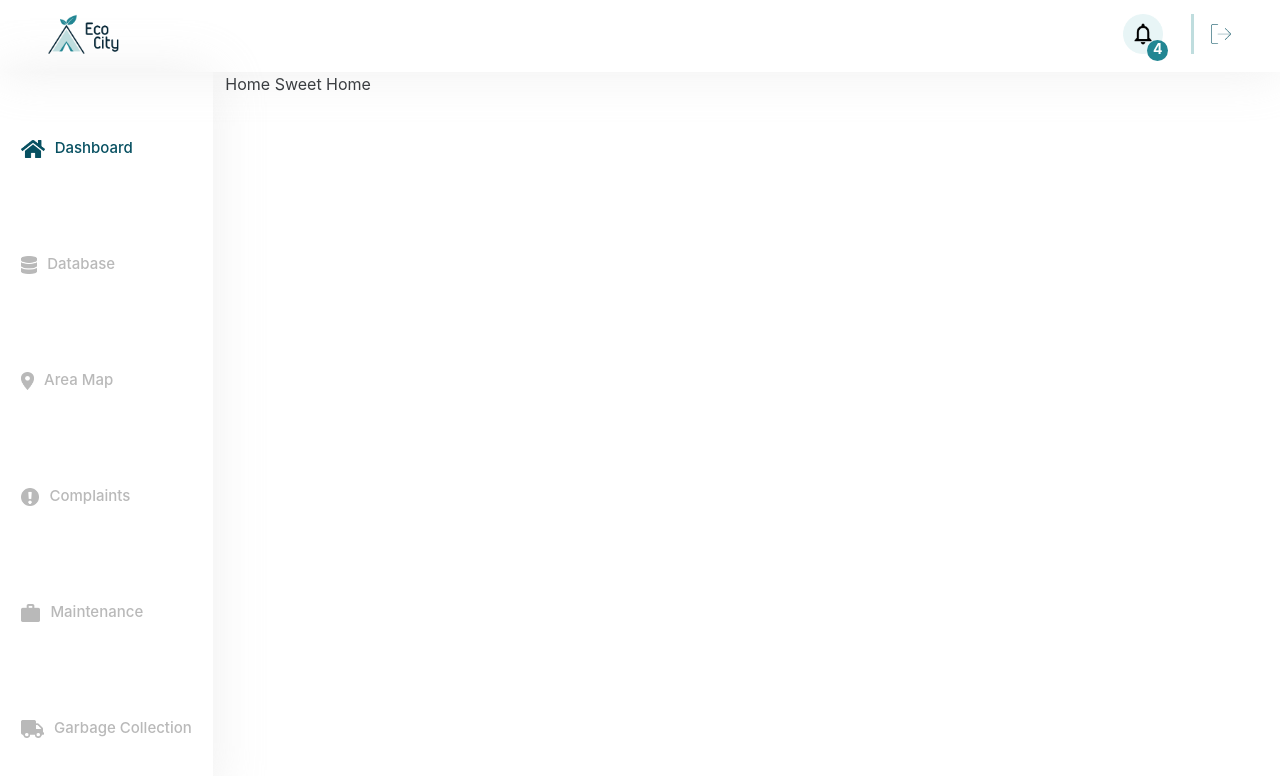
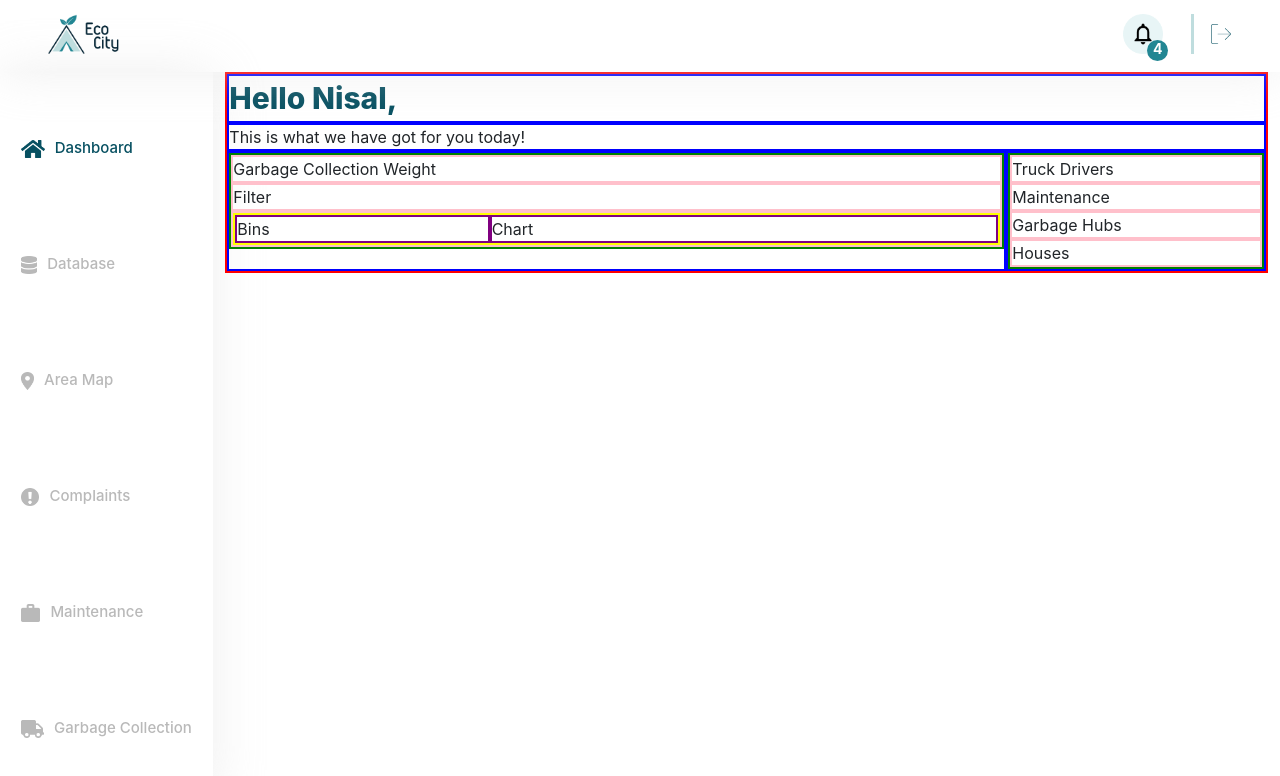
Before and after one commit to IsuruVihan/EcoCity, a React (Create React App) app in the folder admin/: page /dashboard in a window 1280 px wide. Shown: the top 776 px of the page. Built offline with nearby package versions, Linux system fonts and the light colour scheme.

Commit message:
Dashboard Sketch Done

```diff
--- a/admin/src/pages/Dashboard/Dashboard.js
+++ b/admin/src/pages/Dashboard/Dashboard.js
@@ -11,16 +11,49 @@ import Footer from "../../common/Footer";
 
 const Dashboard = () => {
     return (
+        // <Col className='' lg={10}>
+        //     <Row className="m-0" style={{border: '2px solid red', fontWeight: 800, fontSize: 30, color: '#075061'}}>Hello Nisal,</Row>
+        //     <Row className="m-0" style={{border: '2px solid red', fontSize: 12, fontWeight: 500}}>Hello Nisal. This is what we have got for you today</Row>
+        //     <Row className="m-0" style={{border: '2px solid red', width: '100%'}}>
+        //         <Col lg={9} className='p-0' style={{border: '2px solid green'}}>
+        //
+        //         </Col>
+        //         <Col lg={3} className='p-0' style={{border: '2px solid green'}}>
+        //             <Row className="m-0" style={{border: '2px solid blue'}}>Truck Drivers</Row>
+        //             <Row className="m-0" style={{border: '2px solid blue'}}>Maintenance Crew</Row>
+        //             <Row className="m-0" style={{border: '2px solid blue'}}>Garbage Hubs</Row>
+        //             <Row className="m-0" style={{border: '2px solid blue'}}>Houses</Row>
+        //         </Col>
+        //     </Row>
+        // </Col>
+
         <Col className='' lg={10}>
-            Home Sweet Home
+            <Row className="m-0" style={{border: '2px solid red'}}>
+                <Col className="p-0" style={{
+                    border: '2px solid blue', fontWeight: 800, fontSize: 30, color: '#075061'}} sm={12}>Hello Nisal,</Col>
+                <Col className="p-0" style={{border: '2px solid blue'}} sm={12}>This is what we have got for you today!</Col>
+                <Col lg={9} className="p-0" style={{border: '2px solid blue'}}>
+                    <Row className="m-0" style={{border: '2px solid green'}}>
+                        <Col lg={12} className="p-0" style={{border: '2px solid pink'}}>Garbage Collection Weight</Col>
+                        <Col lg={12} className="p-0" style={{border: '2px solid pink'}}>Filter</Col>
+                        <Col lg={12} className="p-0" style={{border: '2px solid pink'}}>
+                            <Row className="m-0" style={{border: '2px solid yellow'}}>
+                                <Col lg={4} className="p-0" style={{border: '2px solid purple'}}>Bins</Col>
+                                <Col lg={8} className="p-0" style={{border: '2px solid purple'}}>Chart</Col>
+                            </Row>
+                        </Col>
+                    </Row>
+                </Col>
+                <Col lg={3} className="p-0" style={{border: '2px solid blue'}}>
+                    <Row className="m-0" style={{border: '2px solid green'}}>
+                        <Col lg={12} className="p-0" style={{border: '2px solid pink'}}>Truck Drivers</Col>
+                        <Col lg={12} className="p-0" style={{border: '2px solid pink'}}>Maintenance</Col>
+                        <Col lg={12} className="p-0" style={{border: '2px solid pink'}}>Garbage Hubs</Col>
+                        <Col lg={12} className="p-0" style={{border: '2px solid pink'}}>Houses</Col>
+                    </Row>
+                </Col>
+            </Row>
         </Col>
-        // <Container className='mx-0 px-0 h-100 overflow-hidden' fluid>
-        //     <Header/>
-        //     <Row className='mx-0 mt-72 container-section' >
-        //         <SideNav/>
-        //
-        //     </Row>
-        // </Container>
     );
 }
 
```
